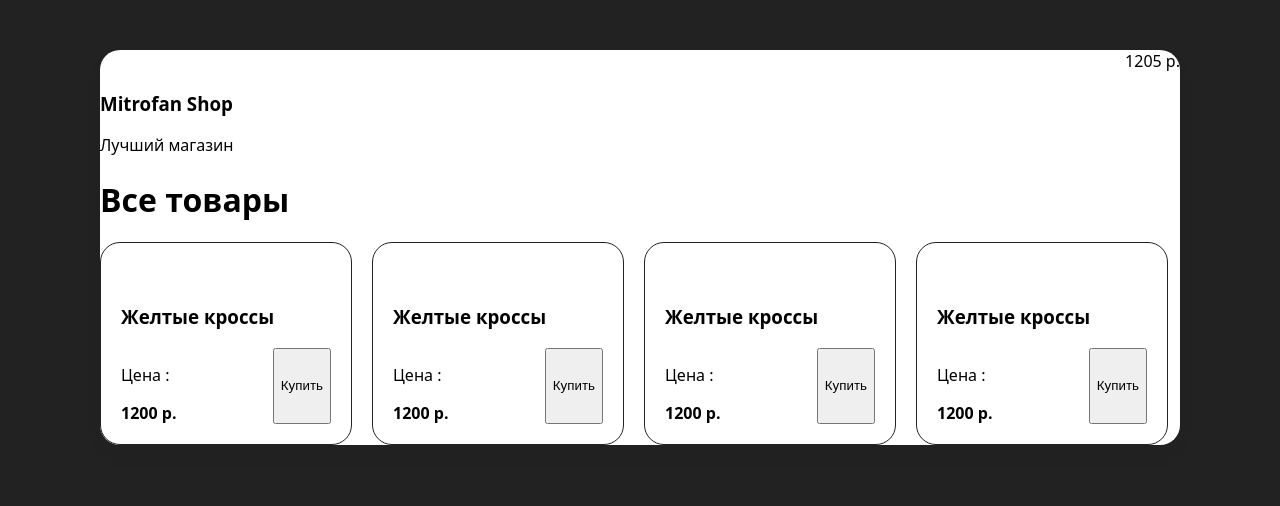
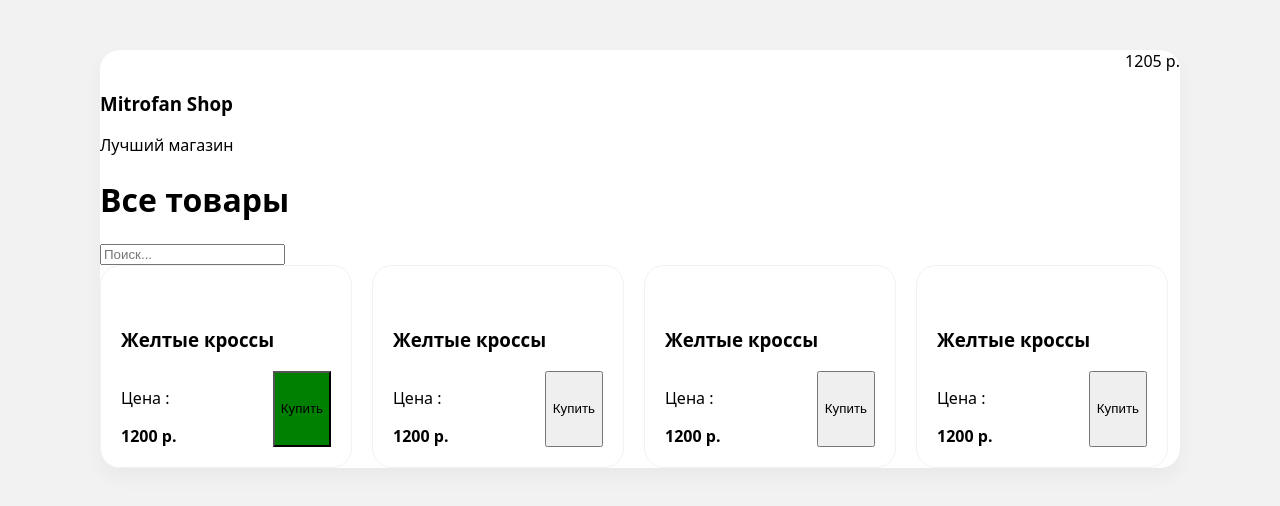
Before and after one commit to Mitrofanna/shop, a React (Create React App) app: page / in a window 1280 px wide. Shown: the top 506 px of the page. Built offline with nearby package versions, Linux system fonts and the light colour scheme.

Commit message:
добавляет препроцессоры sass

```diff
--- a/src/App.js
+++ b/src/App.js
@@ -20,7 +20,13 @@ function App() {
         </ul>
       </header>
       <main className="content">
-        <h1 className="content__title">Все товары</h1>
+        <div class="content__wrapper">
+          <h1 className="content__title">Все товары</h1>
+          <div>
+            <input type="text" placeholder="Поиск..." />
+            <img></img>
+          </div>
+        </div>
         <section className="content__cards">
           <div className="card">
             <img className="card__img"></img>
@@ -30,7 +36,7 @@ function App() {
                 <p>Цена :</p>
                 <b>1200 p.</b>
               </div>
-              <button>Купить</button>
+              <button className="card__button">Купить</button>
             </div>
           </div>
           <div className="card">
--- a/src/index.scss
+++ b/src/index.scss
@@ -1,55 +1,4 @@
-body {
-  margin: 0;
-  font-family: system-ui;
-
-  -webkit-font-smoothing: antialiased;
-  -moz-osx-font-smoothing: grayscale;
-  background-color: #222;
-}
-
-.wrapper {
-  background-color: #fff;
-  border-radius: 20px;
-  box-shadow: 0px 10px 20px rgba(0, 0, 0, 0.04);
-  max-width: 1080px;
-  margin: 50px auto;
-}
-
-.header {
-  display: flex;
-  justify-content: space-between;
-
-  &__right {
-    margin: 0;
-    padding: 0;
-    list-style-type: none;
-  }
-
-  &__title {
-    padding: 0;
-  }
-
-  &__name {
-    margin: 0;
-  }
-}
-
-.content {
-  &__cards {
-    display: flex;
-    flex-wrap: wrap;
-    gap: 20px;
-  }
-}
-
-.card {
-  border: 1px solid #222;
-  border-radius: 20px;
-  padding: 20px;
-  width: 210px;
-
-  &__buy {
-    display: flex;
-    justify-content: space-between;
-  }
-}
+@import "sass/global.scss";
+@import "sass/header.scss";
+@import "sass/content.scss";
+@import "sass/card.scss";
--- /dev/null
+++ b/src/sass/card.scss
@@ -0,0 +1,15 @@
+.card {
+    border: 1px solid #f2f2f2;
+    border-radius: 20px;
+    padding: 20px;
+    width: 210px;
+
+    &__buy {
+      display: flex;
+      justify-content: space-between;
+    }
+
+    &__button {
+        background-color: green;
+    }
+  }
--- /dev/null
+++ b/src/sass/content.scss
@@ -0,0 +1,7 @@
+.content {
+    &__cards {
+      display: flex;
+      flex-wrap: wrap;
+      gap: 20px;
+    }
+  }
--- /dev/null
+++ b/src/sass/global.scss
@@ -0,0 +1,16 @@
+body {
+  margin: 0;
+  font-family: system-ui;
+
+  -webkit-font-smoothing: antialiased;
+  -moz-osx-font-smoothing: grayscale;
+  background-color: #f2f2f2;
+}
+
+.wrapper {
+  background-color: #fff;
+  border-radius: 20px;
+  box-shadow: 0px 10px 20px rgba(0, 0, 0, 0.04);
+  max-width: 1080px;
+  margin: 50px auto;
+}
--- /dev/null
+++ b/src/sass/header.scss
@@ -0,0 +1,18 @@
+.header {
+    display: flex;
+    justify-content: space-between;
+
+    &__right {
+      margin: 0;
+      padding: 0;
+      list-style-type: none;
+    }
+
+    &__title {
+      padding: 0;
+    }
+
+    &__name {
+      margin: 0;
+    }
+  }
```
